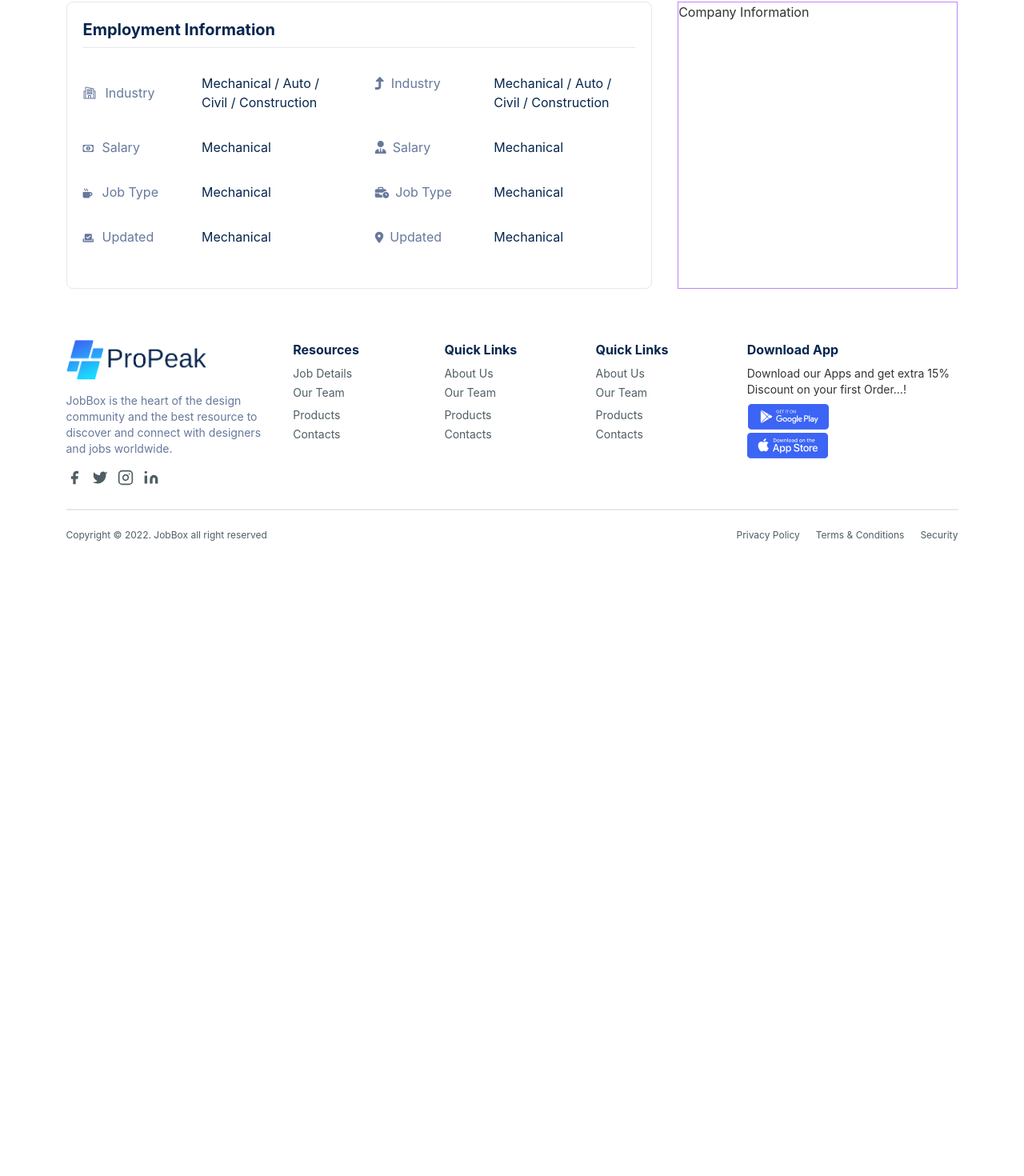
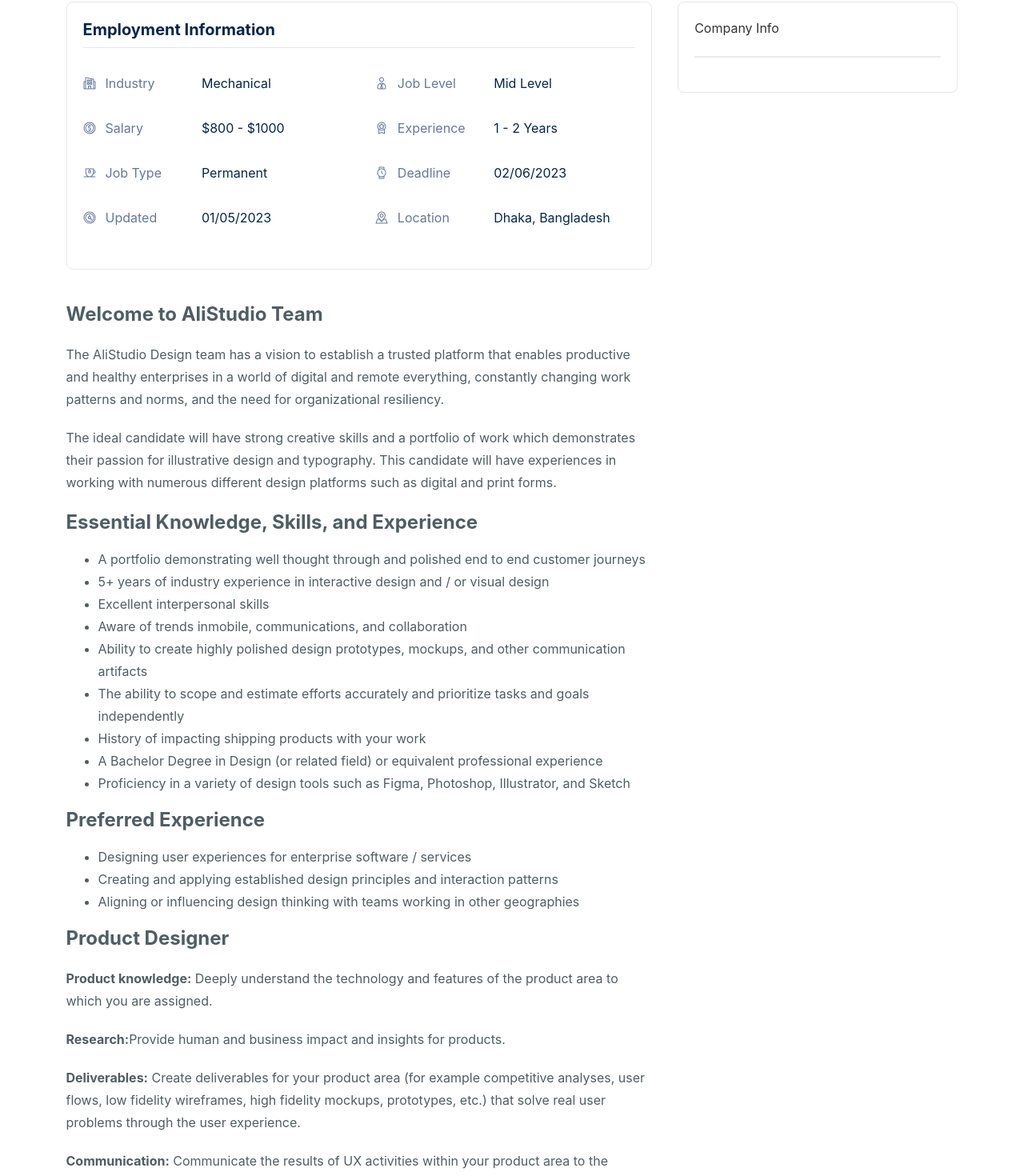
Before and after one commit to munimrahman/pro-peak-job-portal, a React (Create React App) app: page /job-details in a window 1280 px wide. Shown: the part 573-2043 px from the top of the page at 80% size. Before the commit the page ends 1278 px from the top, so only its background shows below. Built offline with nearby package versions, Linux system fonts and the light colour scheme.

Commit message:
job description

```diff
--- /dev/null
+++ b/src/Pages/JobDetails/CompanyInfo/CompanyInfo.jsx
@@ -0,0 +1,12 @@
+import React from 'react';
+
+function CompanyInfo() {
+    return (
+        <div className="border rounded-lg p-5">
+            <h3 className="">Company Info</h3>
+            <div className="divider" />
+        </div>
+    );
+}
+
+export default CompanyInfo;
--- a/src/Pages/JobDetails/EmploymentInfo/EmploymentInfo.jsx
+++ b/src/Pages/JobDetails/EmploymentInfo/EmploymentInfo.jsx
@@ -1,12 +1,12 @@
 import React from 'react';
+import deadline from '../../../assets/employment-info-icon/deadline.svg';
+import experience from '../../../assets/employment-info-icon/experience.svg';
 import industry from '../../../assets/employment-info-icon/industry.svg';
-// import salary from '../../../assets/employment-info-icon/salary.svg';
-// import jobType from '../../../assets/employment-info-icon/job-type.svg';
-// import updated from '../../../assets/employment-info-icon/updated.svg';
-// import jobLevel from '../../../assets/employment-info-icon/job-level.svg';
-// import experience from '../../../assets/employment-info-icon/experience.svg';
-// import deadline from '../../../assets/employment-info-icon/deadline.svg';
-// import location from '../../../assets/employment-info-icon/location.svg';
+import jobLevel from '../../../assets/employment-info-icon/job-level.svg';
+import jobType from '../../../assets/employment-info-icon/job-type.svg';
+import location from '../../../assets/employment-info-icon/location.svg';
+import salary from '../../../assets/employment-info-icon/salary.svg';
+import updated from '../../../assets/employment-info-icon/updated.svg';
 
 function EmploymentInfo() {
     return (
@@ -19,68 +19,61 @@
                     <div className="grid grid-cols-12 my-8">
                         <div className="flex items-center col-span-4">
                             <img src={industry} alt="" className="mr-3" />
-                            <p className="text-neutral">
-                                {/* <i className="fas fa-industry text-xs w-2 mr-4" /> */}
-                                Industry
-                            </p>
+                            <span className="text-neutral">Industry</span>
                         </div>
-                        <p className="ml-10 text-secondary col-span-8">
-                            Mechanical / Auto / Civil / Construction
-                        </p>
-                    </div>
-                    <div className="grid grid-cols-12 gap- my-8">
-                        <p className="text-neutral col-span-4">
-                            <i className="far fa-money-bill-alt text-xs w-2 mr-4" />
-                            Salary
-                        </p>
                         <p className="ml-10 text-secondary col-span-8">Mechanical</p>
                     </div>
-                    <div className="grid grid-cols-12 gap- my-8">
-                        <p className="text-neutral col-span-4">
-                            <i className="fas fa-mug-hot text-xs w-2 mr-4" />
-                            Job Type
-                        </p>
-                        <p className="ml-10 text-secondary col-span-8">Mechanical</p>
+                    <div className="grid grid-cols-12 my-8">
+                        <div className="flex items-center col-span-4">
+                            <img src={salary} alt="" className="mr-3" />
+                            <span className="text-neutral">Salary</span>
+                        </div>
+                        <p className="ml-10 text-secondary col-span-8">$800 - $1000</p>
                     </div>
-                    <div className="grid grid-cols-12 gap- my-8">
-                        <p className="text-neutral col-span-4">
-                            <i className="fas fa-vote-yea text-xs w-2 mr-4" />
-                            Updated
-                        </p>
-                        <p className="ml-10 text-secondary col-span-8">Mechanical</p>
+                    <div className="grid grid-cols-12 my-8">
+                        <div className="flex items-center col-span-4">
+                            <img src={jobType} alt="" className="mr-3" />
+                            <span className="text-neutral">Job Type</span>
+                        </div>
+                        <p className="ml-10 text-secondary col-span-8">Permanent</p>
+                    </div>
+                    <div className="grid grid-cols-12 my-8">
+                        <div className="flex items-center col-span-4">
+                            <img src={updated} alt="" className="mr-3" />
+                            <span className="text-neutral">Updated</span>
+                        </div>
+                        <p className="ml-10 text-secondary col-span-8">01/05/2023</p>
                     </div>
                 </div>
 
                 <div>
-                    <div className="grid grid-cols-12 gap- my-8">
-                        <p className="text-neutral col-span-4">
-                            <i className="fas fa-level-up-alt mr-2" />
-                            Industry
-                        </p>
-                        <p className="ml-10 text-secondary col-span-8">
-                            Mechanical / Auto / Civil / Construction
-                        </p>
+                    <div className="grid grid-cols-12 my-8">
+                        <div className="flex items-center col-span-4">
+                            <img src={jobLevel} alt="" className="mr-3" />
+                            <span className="text-neutral">Job Level</span>
+                        </div>
+                        <p className="ml-10 text-secondary col-span-8">Mid Level</p>
                     </div>
-                    <div className="grid grid-cols-12 gap- my-8">
-                        <p className="text-neutral col-span-4">
-                            <i className="fas fa-user-tie mr-2" />
-                            Salary
-                        </p>
-                        <p className="ml-10 text-secondary col-span-8">Mechanical</p>
+                    <div className="grid grid-cols-12 my-8">
+                        <div className="flex items-center col-span-4">
+                            <img src={experience} alt="" className="mr-3" />
+                            <span className="text-neutral">Experience</span>
+                        </div>
+                        <p className="ml-10 text-secondary col-span-8">1 - 2 Years</p>
                     </div>
-                    <div className="grid grid-cols-12 gap- my-8">
-                        <p className="text-neutral col-span-4">
-                            <i className="fas fa-business-time text-sm mr-2" />
-                            Job Type
-                        </p>
-                        <p className="ml-10 text-secondary col-span-8">Mechanical</p>
+                    <div className="grid grid-cols-12 my-8">
+                        <div className="flex items-center col-span-4">
+                            <img src={deadline} alt="" className="mr-3" />
+                            <span className="text-neutral">Deadline</span>
+                        </div>
+                        <p className="ml-10 text-secondary col-span-8">02/06/2023</p>
                     </div>
-                    <div className="grid grid-cols-12 gap- my-8">
-                        <p className="text-neutral col-span-4">
-                            <i className="fas fa-map-marker-alt text-sm mr-2" />
-                            Updated
-                        </p>
-                        <p className="ml-10 text-secondary col-span-8">Mechanical</p>
+                    <div className="grid grid-cols-12 my-8">
+                        <div className="flex items-center col-span-4">
+                            <img src={location} alt="" className="mr-3" />
+                            <span className="text-neutral">Location</span>
+                        </div>
+                        <p className="ml-10 text-secondary col-span-8">Dhaka, Bangladesh</p>
                     </div>
                 </div>
             </div>
--- /dev/null
+++ b/src/Pages/JobDetails/JobDescription/JobDescription.jsx
@@ -0,0 +1,84 @@
+import React from 'react';
+
+function JobDescription() {
+    return (
+        <div className="text-accent mt-10 leading-7">
+            <h2 className="text-2xl font-bold my-4">Welcome to AliStudio Team</h2>
+            <p className="my-5">
+                The AliStudio Design team has a vision to establish a trusted platform that enables
+                productive and healthy enterprises in a world of digital and remote everything,
+                constantly changing work patterns and norms, and the need for organizational
+                resiliency.
+            </p>
+            <p className="my-5">
+                The ideal candidate will have strong creative skills and a portfolio of work which
+                demonstrates their passion for illustrative design and typography. This candidate
+                will have experiences in working with numerous different design platforms such as
+                digital and print forms.
+            </p>
+            <h2 className="text-2xl font-bold my-4">Essential Knowledge, Skills, and Experience</h2>
+            <ul className="list-disc ml-10">
+                <li>
+                    A portfolio demonstrating well thought through and polished end to end customer
+                    journeys
+                </li>
+                <li>
+                    5+ years of industry experience in interactive design and / or visual design
+                </li>
+                <li>Excellent interpersonal skills</li>
+                <li>Aware of trends inmobile, communications, and collaboration</li>
+                <li>
+                    Ability to create highly polished design prototypes, mockups, and other
+                    communication artifacts
+                </li>
+                <li>
+                    The ability to scope and estimate efforts accurately and prioritize tasks and
+                    goals independently
+                </li>
+                <li>History of impacting shipping products with your work</li>
+                <li>
+                    A Bachelor Degree in Design (or related field) or equivalent professional
+                    experience
+                </li>
+                <li>
+                    Proficiency in a variety of design tools such as Figma, Photoshop, Illustrator,
+                    and Sketch
+                </li>
+            </ul>
+            <h2 className="text-2xl font-bold my-4">Preferred Experience</h2>
+            <ul className="list-disc ml-10">
+                <li>Designing user experiences for enterprise software / services</li>
+                <li>
+                    Creating and applying established design principles and interaction patterns
+                </li>
+                <li>
+                    Aligning or influencing design thinking with teams working in other geographies
+                </li>
+            </ul>
+            <h2 className="text-2xl font-bold my-4">Product Designer</h2>
+            <p className="my-5">
+                <strong>Product knowledge:</strong> Deeply understand the technology and features of
+                the product area to which you are assigned.
+            </p>
+            <p className="my-5">
+                <strong>Research:</strong>Provide human and business impact and insights for
+                products.
+            </p>
+            <p className="my-5">
+                <strong>Deliverables:</strong> Create deliverables for your product area (for
+                example competitive analyses, user flows, low fidelity wireframes, high fidelity
+                mockups, prototypes, etc.) that solve real user problems through the user
+                experience.
+            </p>
+            <p className="my-5">
+                <strong>Communication:</strong> Communicate the results of UX activities within your
+                product area to the design team department, cross-functional partners within your
+                product area, and other interested Superformula team members using clear language
+                that simplifies complexity.
+            </p>
+            <div className="divider" />
+        </div>
+    );
+}
+
+export default JobDescription;
--- a/src/Pages/JobDetails/JobDetails/JobDetails.jsx
+++ b/src/Pages/JobDetails/JobDetails/JobDetails.jsx
@@ -1,5 +1,7 @@
 import React from 'react';
+import CompanyInfo from '../CompanyInfo/CompanyInfo';
 import EmploymentInfo from '../EmploymentInfo/EmploymentInfo';
+import JobDescription from '../JobDescription/JobDescription';
 import JobDetailsHeader from '../JobDetailsHeader/JobDetailsHeader';
 
 function JobDetails() {
@@ -9,9 +11,10 @@
             <div className="grid grid-cols-1 gap-8 md:grid-cols-12">
                 <div className="col-span-8">
                     <EmploymentInfo />
+                    <JobDescription />
                 </div>
-                <div className="col-span-4 border border-purple-400">
-                    <h1>Company Information</h1>
+                <div className="col-span-4">
+                    <CompanyInfo />
                 </div>
             </div>
         </div>
```
